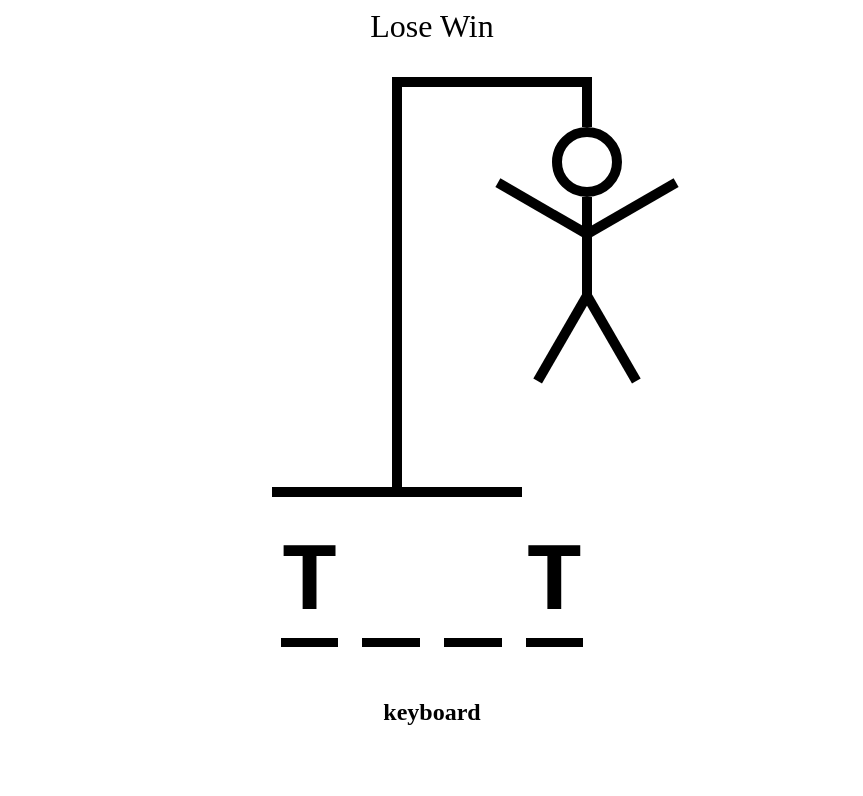
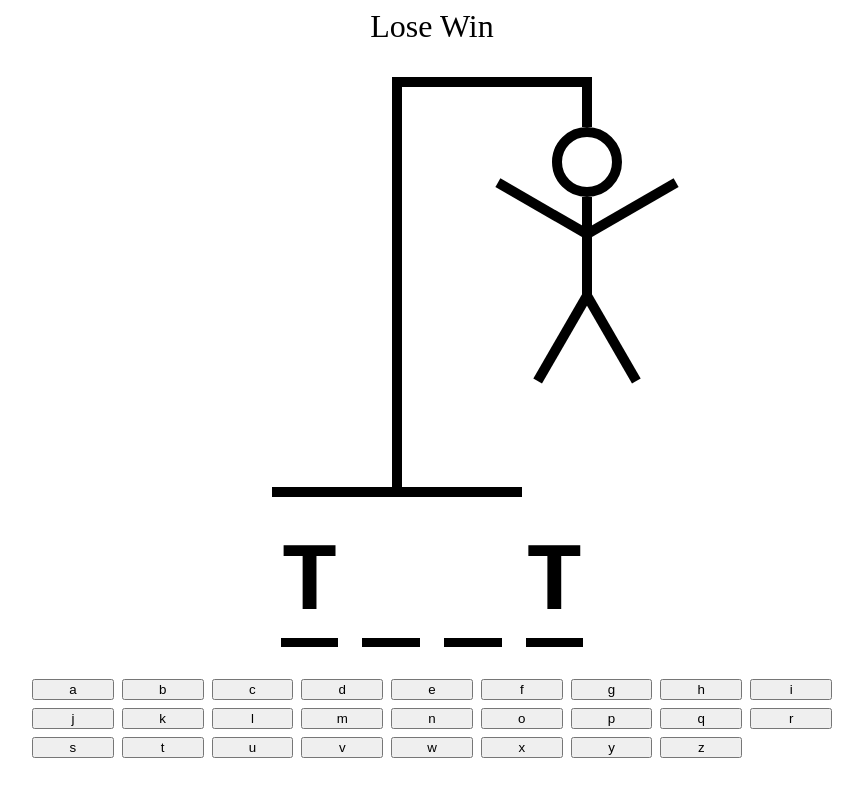
Before and after one commit to Michael-Hutchinson/hangman, a React (Vite) app: page / in a window 1280 px wide. Shown: the top 796 px of the page, without its empty margins (208-1071 px from the left). Built offline with nearby package versions, Linux system fonts and the light colour scheme.

Commit message:
feat: create keyboard mockup

```diff
--- a/src/App.tsx
+++ b/src/App.tsx
@@ -21,7 +21,9 @@
       <div style={{ fontSize: '2rem', textAlign: 'center' }}>Lose Win</div>
       <HangmanDrawing />
       <HangmanWord />
-      <Keyboard />
+      <div style={{ alignSelf: 'stretch' }}>
+        <Keyboard />
+      </div>
     </section>
   );
 }
--- a/src/Keyboard.tsx
+++ b/src/Keyboard.tsx
@@ -1,7 +1,43 @@
 import React from 'react';
 
 function Keyboard() {
-  return <h1>keyboard</h1>;
+  const keys = [
+    'a',
+    'b',
+    'c',
+    'd',
+    'e',
+    'f',
+    'g',
+    'h',
+    'i',
+    'j',
+    'k',
+    'l',
+    'm',
+    'n',
+    'o',
+    'p',
+    'q',
+    'r',
+    's',
+    't',
+    'u',
+    'v',
+    'w',
+    'x',
+    'y',
+    'z',
+  ];
+  return (
+    <div style={{ display: 'grid', gridTemplateColumns: 'repeat(auto-fit, minmax(75px, 1fr))', gap: '.5rem' }}>
+      {keys.map((key) => (
+        <button type="button" key={key}>
+          {key}
+        </button>
+      ))}
+    </div>
+  );
 }
 
 export default Keyboard;
```
